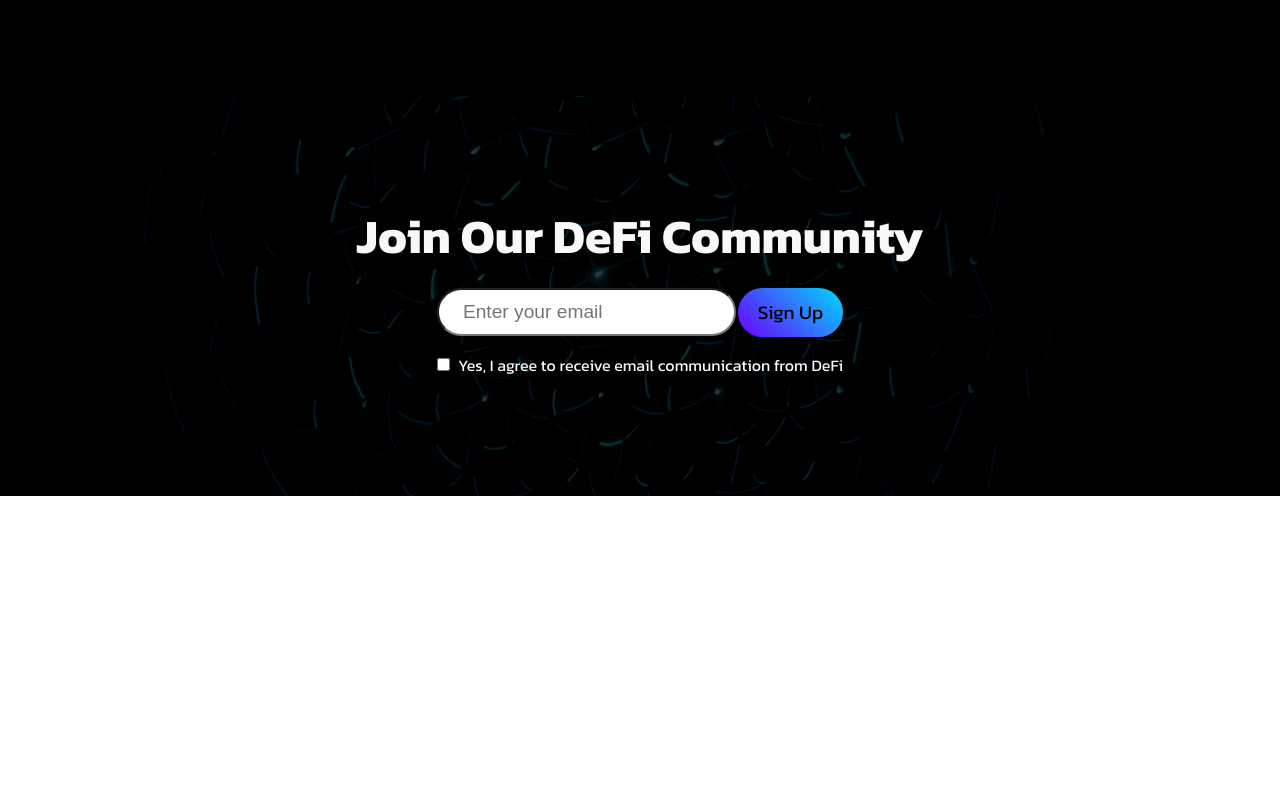
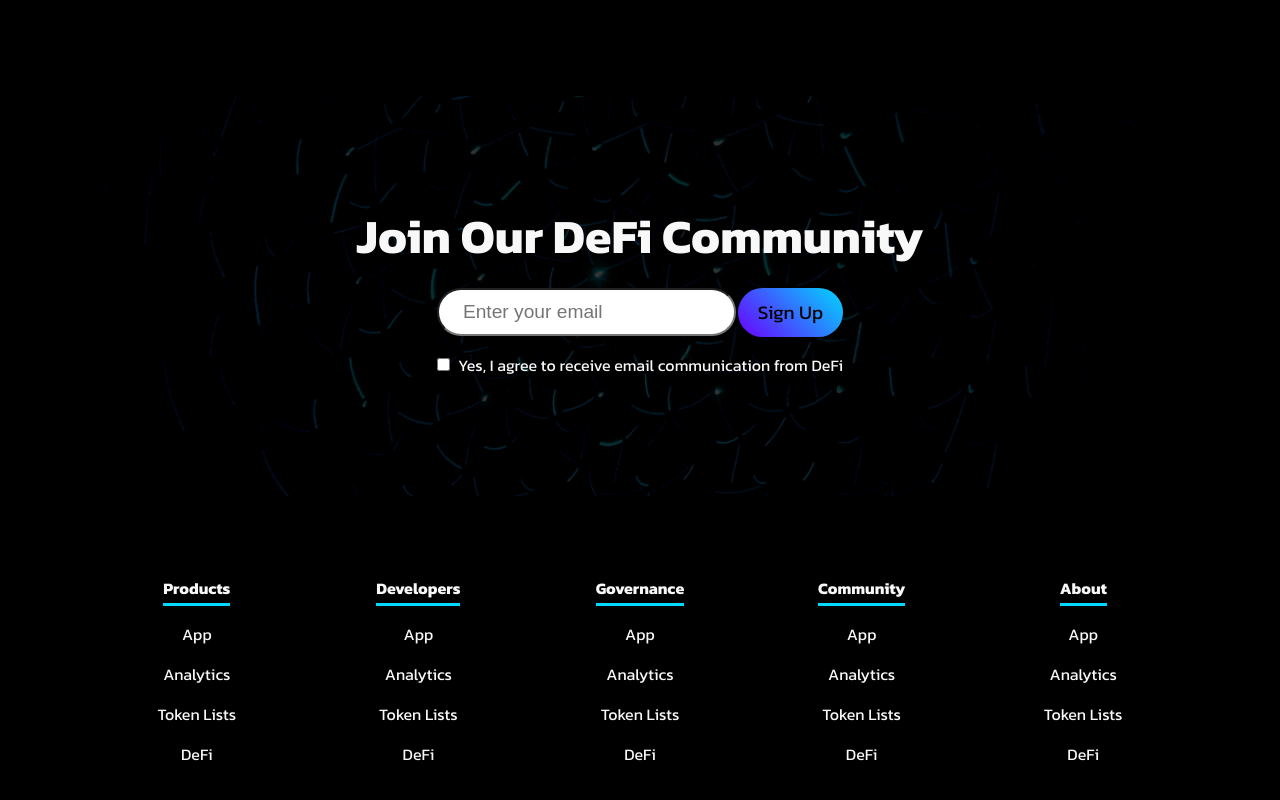
Before and after one commit to TG-Tienes/20CLC04-NMCNPM-ReactJS-Tutorial, a React (Create React App) app in the folder defi-react-app/: page / in a window 1280 px wide. Shown: the part 2017-2817 px from the top of the page. Before the commit the page ends 2513 px from the top, so only its background shows below. Built offline with nearby package versions, Linux system fonts and the light colour scheme.

Commit message:
Finish page footer

```diff
--- a/defi-react-app/src/App.js
+++ b/defi-react-app/src/App.js
@@ -6,6 +6,8 @@
 import About from './components/about/About';
 import Developers from './components/developer/Developer';
 import Subscribe from './components/subscribe/Subscribe';
+import Footer from './components/footer/Footer'
+
 
 function App() {
   return (
@@ -15,6 +17,7 @@
         <About/>
         <Developers/>
         <Subscribe/>
+        <Footer/>
       </div>
   );
 }
--- /dev/null
+++ b/defi-react-app/src/components/footer/Footer.css
@@ -0,0 +1,40 @@
+.footer{
+    background-color: #000;
+    color: #f8f8f8;
+
+    padding: 4rem 0;
+
+    width: 100%;
+
+    text-align: center;
+}
+
+.footer .container{
+    max-width: 1140px;
+
+    margin: auto;
+    padding: 1rem;
+
+    display: grid;
+    grid-template-columns: repeat(5, 1fr);
+}
+
+.footer h4{
+    display: inline-block;
+    border-bottom: 3px solid var(--primary-blue);
+    padding-bottom: 0.2rem;
+}
+
+.footer .col p {
+    margin: 1rem 0;
+}
+
+@media screen and (max-width: 940px) {
+    .footer .container {
+        grid-template-columns: 1fr 1fr;
+    }
+
+    .footer h4 {
+        margin-top: 2rem;
+    }
+}
--- /dev/null
+++ b/defi-react-app/src/components/footer/Footer.js
@@ -0,0 +1,49 @@
+import React from "react";
+import './Footer.css'
+
+const Footer = () => {
+    return(
+        <div className="footer">
+            <div className="container">
+                <div className="col">
+                    <h4>Products</h4>
+                    <p>App</p>
+                    <p>Analytics</p>
+                    <p>Token Lists</p>
+                    <p>DeFi</p>
+                </div>
+                <div className="col">
+                    <h4>Developers</h4>
+                    <p>App</p>
+                    <p>Analytics</p>
+                    <p>Token Lists</p>
+                    <p>DeFi</p>
+                </div>
+                <div className="col">
+                    <h4>Governance</h4>
+                    <p>App</p>
+                    <p>Analytics</p>
+                    <p>Token Lists</p>
+                    <p>DeFi</p>
+                </div>
+                <div className="col">
+                    <h4>Community</h4>
+                    <p>App</p>
+                    <p>Analytics</p>
+                    <p>Token Lists</p>
+                    <p>DeFi</p>
+                </div>
+                <div className="col">
+                    <h4>About</h4>
+                    <p>App</p>
+                    <p>Analytics</p>
+                    <p>Token Lists</p>
+                    <p>DeFi</p>
+                </div>
+            </div>
+        </div>
+
+    )
+}
+
+export default Footer
```
